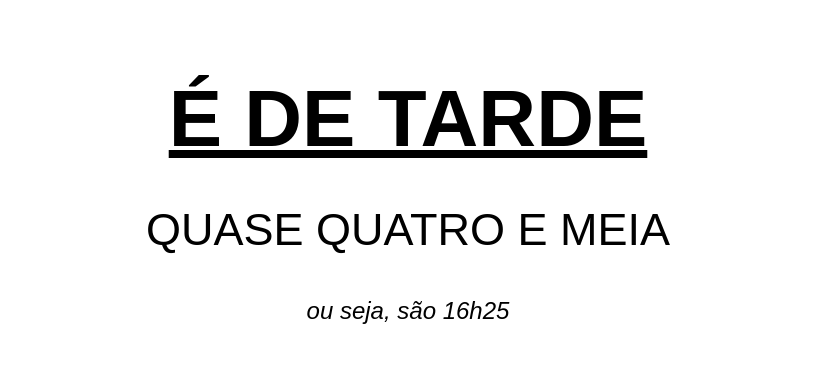
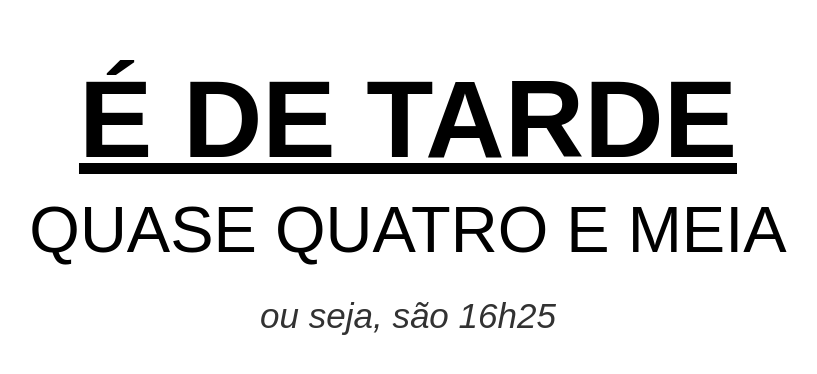
Before and after one commit to jmoufernandes/trmnl-easyread-clock, a plain HTML site: page index.html in a window 1280 px wide. Shown: the part 200-574 px from the top of the page, without its empty margins (232-1049 px from the left). Drawn offline with Linux system fonts and the light colour scheme.

Commit message:
Update style.css

```diff
--- a/style.css
+++ b/style.css
@@ -8,39 +8,40 @@ body {
     height: 100vh;
     margin: 0;
     text-align: center;
+    overflow: hidden; /* Impede barras de scroll no TRMNL */
 }
 
 .container {
-    width: 95%;
+    width: 98vw; /* Usa 98% da largura do ecrã */
 }
 
-/* 1ª Frase: Garrafal, Negrito e Sublinhada */
+/* 1ª Frase: Ocupa o topo com grande destaque */
 .segmento {
-    font-size: 80px; /* Muito grande */
+    font-size: 110px; /* Aumentado de 80 para 110 */
     font-weight: 900;
     text-decoration: underline;
     text-transform: uppercase;
-    margin-bottom: 40px;
+    margin-bottom: 20px;
+    line-height: 1;
+}
+
+/* 2ª Frase: O coração do relógio */
+.frase {
+    font-size: 65px; /* Aumentado de 45 para 65 */
+    font-weight: normal;
+    text-transform: uppercase;
+    margin-bottom: 30px;
     line-height: 1.1;
 }
 
-/* 2ª Frase: Tamanho intermédio */
-.frase {
-    font-size: 45px;
-    font-weight: normal;
-    text-transform: uppercase;
-    margin-bottom: 40px;
-    line-height: 1.2;
-}
-
-/* Classe auxiliar para o negrito dentro da 2ª frase */
 .negrito {
     font-weight: 900;
 }
 
-/* 3ª Frase: Pequena e Itálico */
+/* 3ª Frase: Fica na base, visível mas discreta */
 .digital {
-    font-size: 24px;
+    font-size: 35px; /* Aumentado de 24 para 35 */
     font-style: italic;
     font-weight: normal;
+    opacity: 0.8;
 }
```
